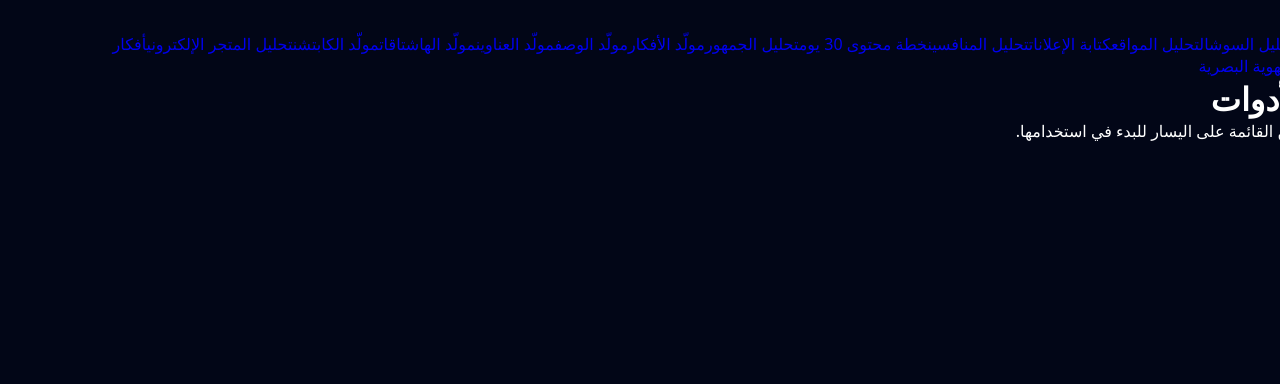
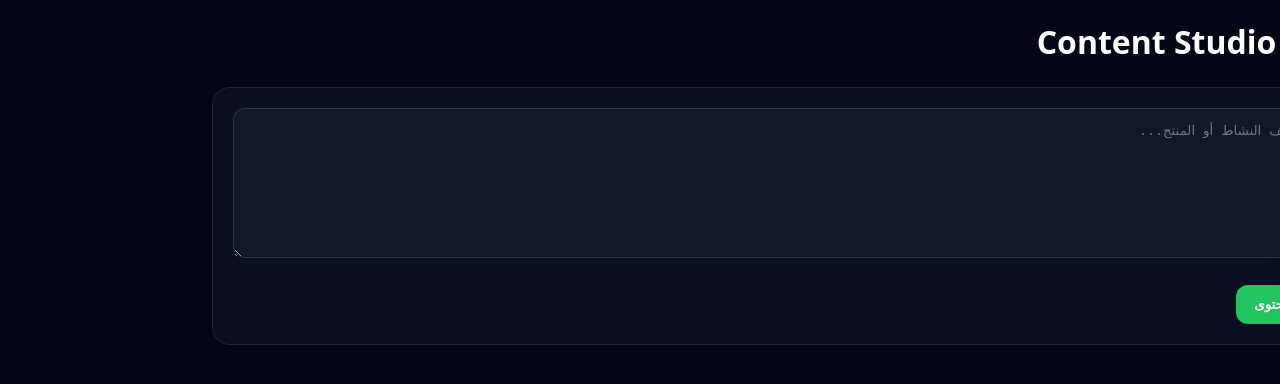
Before and after one commit to namma-ai-sa/namma-ai, a Next.js app: page /tools in a window 1280 px wide. Shown: the top 384 px of the page. Built offline with nearby package versions, Linux system fonts and the light colour scheme.

Commit message:
feat: content studio v1

```diff
--- a/app/tools/page.jsx
+++ b/app/tools/page.jsx
@@ -1,16 +1,68 @@
-import Sidebar from "@/components/Sidebar";
+"use client";
+
+import { useState } from "react";
 
 export default function ToolsPage() {
+  const [result, setResult] = useState("");
+
+  function generate() {
+    setResult(`
+📸 منشور إنستغرام
+
+نساعدك على تنمية أعمالك باستخدام الذكاء الاصطناعي.
+
+📢 منشور X
+
+جرّب منصة NAMMA AI لإدارة العملاء وتحسين المبيعات.
+
+💬 رسالة واتساب
+
+مرحباً، يسعدنا تقديم حلول ذكية تساعدك على زيادة المبيعات وتحسين التواصل مع العملاء.
+
+🏷️ هاشتاقات
+
+#نمى_AI
+#الذكاء_الاصطناعي
+#التسويق_الرقمي
+#إدارة_العملاء
+`);
+  }
+
   return (
-    <main className="flex">
-      <Sidebar />
+    <main className="container">
+      <h1
+        style={{
+          marginBottom: "24px"
+        }}
+      >
+        🚀 Content Studio V1
+      </h1>
 
-      <div className="flex-1 p-10">
-        <h1 className="text-3xl font-semibold mb-6">جميع الأدوات</h1>
-        <p className="text-gray-400">
-          اختر أي أداة من القائمة على اليسار للبدء في استخدامها.
-        </p>
+      <div className="card">
+        <textarea
+          rows="8"
+          placeholder="اكتب وصف النشاط أو المنتج..."
+        />
+
+        <br />
+        <br />
+
+        <button onClick={generate}>
+          إنشاء المحتوى
+        </button>
       </div>
+
+      {result && (
+        <div
+          className="card"
+          style={{
+            marginTop: "24px",
+            whiteSpace: "pre-wrap"
+          }}
+        >
+          {result}
+        </div>
+      )}
     </main>
   );
 }
```
